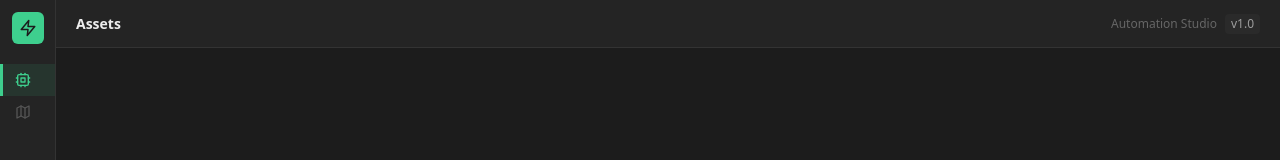
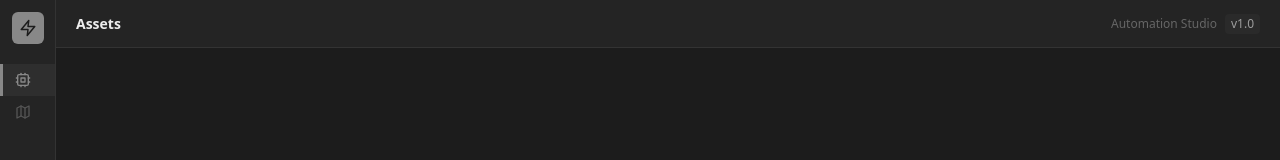
Before and after one commit to juanleroux/automationstudio, a React (Vite) app in the folder web/client/: page / in a window 1280 px wide. Shown: the top 160 px of the page. Built offline with nearby package versions, Linux system fonts and the light colour scheme.

Commit message:
Change site accent colour to #888888
https://claude.ai/code/session_01VLS9HHjuwYzfXifpnoAFfA

```diff
--- a/web/client/src/index.css
+++ b/web/client/src/index.css
@@ -14,9 +14,9 @@
   --text-secondary:#cccccc;
   --text-muted:    #9e9e9e;
   --text-disabled: #555;
-  --accent:        #3ecf8e;
-  --accent-dim:    #2db87a;
-  --accent-bg:     rgba(62,207,142,0.1);
+  --accent:        #888888;
+  --accent-dim:    #707070;
+  --accent-bg:     rgba(136,136,136,0.1);
   --danger:        #e55353;
   --danger-bg:     rgba(229,83,83,0.15);
   --scrollbar-thumb: #444;
@@ -33,9 +33,9 @@
   --text-secondary:#333333;
   --text-muted:    #4a4a4a;
   --text-disabled: #6e6e6e;
-  --accent:        #0f8a5f;
-  --accent-dim:    #0a7050;
-  --accent-bg:     rgba(15,138,95,0.10);
+  --accent:        #888888;
+  --accent-dim:    #707070;
+  --accent-bg:     rgba(136,136,136,0.10);
   --danger:        #c0392b;
   --danger-bg:     rgba(192,57,43,0.10);
   --scrollbar-thumb: #bbb;
```
